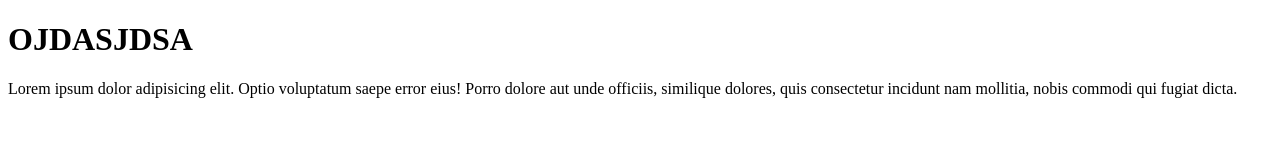
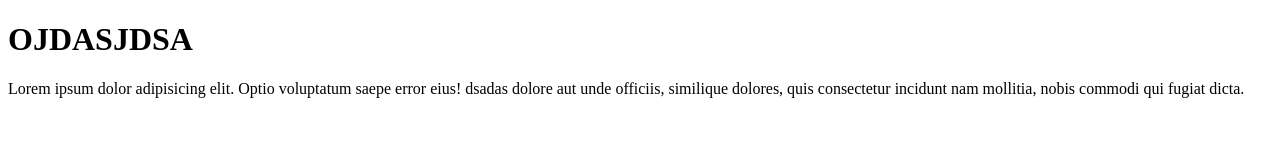
Before and after one commit to victorsanchezr/pruebagit, a plain HTML site: page index.html in a window 1280 px wide. Drawn offline with Linux system fonts and the light colour scheme.

Commit message:
modificacion5

```diff
--- a/index.html
+++ b/index.html
@@ -7,6 +7,6 @@
 </head>
 <body>
     <h1>OJDASJDSA</h1>
-    <p>Lorem ipsum dolor  adipisicing elit. Optio voluptatum saepe error eius! Porro dolore aut unde officiis, similique dolores, quis consectetur incidunt nam mollitia, nobis commodi qui fugiat dicta.</p>
+    <p>Lorem ipsum dolor  adipisicing elit. Optio voluptatum saepe error eius! dsadas dolore aut unde officiis, similique dolores, quis consectetur incidunt nam mollitia, nobis commodi qui fugiat dicta.</p>
 </body>
 </html>
```
